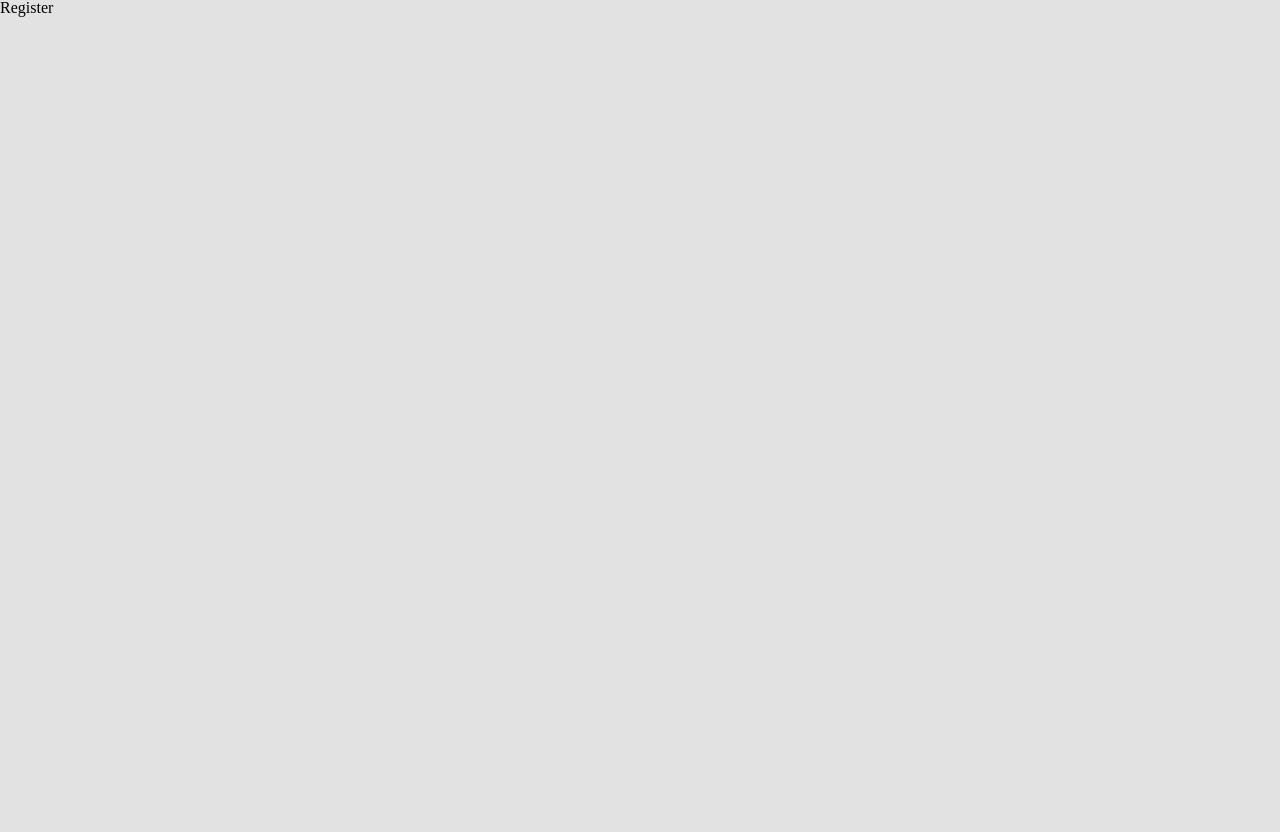
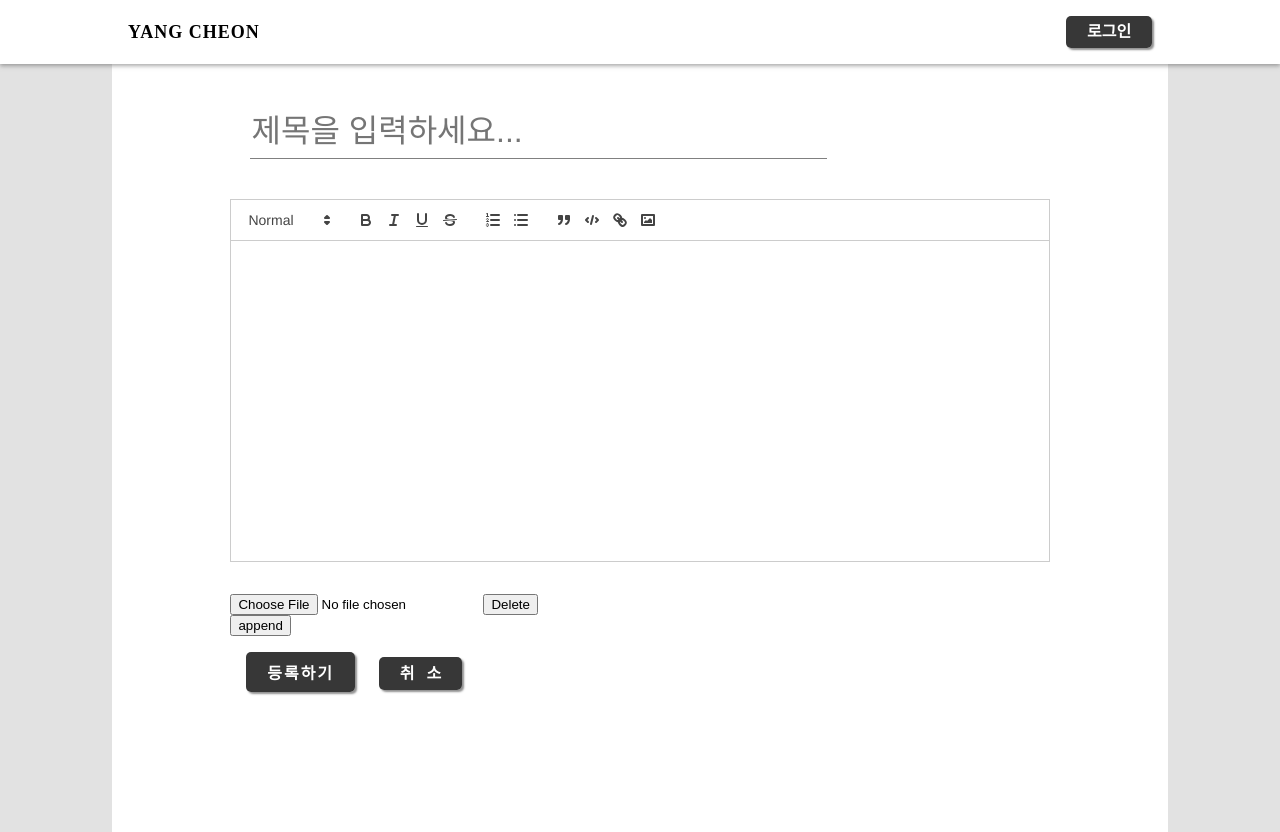
Before and after one commit to yang-chun-web/yangCheonFront, a React (Create React App) app: page /boards/register in a window 1280 px wide. Before the commit the page ends 800 px from the top, so only its background shows below. Built offline with nearby package versions, Linux system fonts and the light colour scheme.

Commit message:
Update Board UI

```diff
--- /dev/null
+++ b/src/Routes/boards/FileInput.js
@@ -0,0 +1,109 @@
+import { useState } from "react";
+import { useForm, useFieldArray } from "react-hook-form";
+import { Link, useNavigate } from "react-router-dom";
+import { btnStyle } from "../../styles/common";
+import styled from "styled-components";
+
+const Button = styled.button`
+  ${btnStyle}
+  margin-left:1rem;
+  letter-spacing: 2px;
+`;
+
+const CancelButton = styled(Link)`
+  ${btnStyle}
+  margin-left:1.5rem;
+  &:hover {
+    color: #cb0000;
+  }
+`;
+
+const FileInput = ({ text }) => {
+  const navigate = useNavigate();
+  const { register, handleSubmit, control, reset, watch } = useForm({
+    defaultValues: {
+      file: [{}],
+    },
+  });
+  const { fields, append, remove } = useFieldArray({ control, name: "file" });
+  const watchResult = watch("file");
+  const [count, setCount] = useState(watchResult.length);
+
+  const onSubmit = async (e) => {
+    if (text.title !== "") {
+      const formData = new FormData();
+      const imageList = e.file;
+      formData.append("title", text.title);
+      formData.append("contents", text.contents);
+      imageList.forEach((item, index, array) => {
+        formData.append("file", item.name[0]);
+      });
+      test(formData, text.token)
+        .then(() => navigate("/"))
+        .catch((error) => console.log(error));
+    } else {
+      alert("제목을 입력하세요");
+    }
+  };
+
+  const onAppendClick = () => {
+    if (watchResult.length < 5) {
+      append();
+      setCount((count) => count + 1);
+    }
+  };
+
+  const onChange = (event) => {
+    const { size } = event.target.files[0];
+    const file = event.target.files[0];
+    console.log(URL.createObjectURL(file));
+    if (size > 3 * 1024 * 1024) {
+      alert("3MB 넘는 파일은 업로드할 수 없습니다.");
+      reset();
+    }
+  };
+
+  return (
+    <form onSubmit={handleSubmit(onSubmit)} encType="multipart/form-data">
+      <div>
+        {fields.map((item, index) => {
+          return (
+            <div key={item.id}>
+              <input
+                {...register(`file.${index}.name`, {
+                  onChange: onChange,
+                })}
+                type="file"
+              />
+              <button
+                type="button"
+                onClick={() => {
+                  const watchResult = watch("file");
+                  if (watchResult.length > 1) {
+                    remove(index);
+                    setCount((count) => count - 1);
+                  }
+                }}
+              >
+                Delete
+              </button>
+            </div>
+          );
+        })}
+      </div>
+      {count < 5 ? (
+        <button type="button" onClick={onAppendClick}>
+          append
+        </button>
+      ) : (
+        ""
+      )}
+      <div style={{ marginTop: "1rem" }}>
+        <Button>등록하기</Button>
+        <CancelButton to={"/"}>취 &nbsp; 소</CancelButton>
+      </div>
+    </form>
+  );
+};
+
+export default FileInput;
--- a/src/Routes/boards/Register.js
+++ b/src/Routes/boards/Register.js
@@ -1,8 +1,103 @@
+import React from "react";
+import ReactQuill from "react-quill";
+import "react-quill/dist/quill.snow.css";
+import styled from "styled-components";
+import { useState } from "react";
+import { mediaStyle } from "../../styles/common";
+import Header from "../../components/Header";
+import FileInput from "./FileInput";
+
+const EditorBlock = styled.div`
+  ${mediaStyle}
+  display:flex;
+  justify-content: center;
+  background-color: white;
+  padding-top: 3rem;
+  padding-bottom: 5rem;
+  height: 80vh;
+  min-height: 500px;
+`;
+
+const TitleInput = styled.input`
+  font-size: 2rem;
+  outline: none;
+  border: none;
+  border-bottom: 1px solid gray;
+  padding-bottom: 0.5rem;
+  margin-bottom: 2.5rem;
+  background-color: inherit;
+  margin-left: 1.2rem;
+  width: 70%;
+  @media (max-width: 600px) {
+    font-size: 1rem;
+  }
+`;
+
+const Wrapper = styled.div`
+  width: 80%;
+`;
+
+const QuillWrapper = styled.div`
+  .ql-editor {
+    padding: 5px;
+    padding-top: 10px;
+    min-height: 320px;
+    font-size: 1.125rem;
+    line-height: 1.2;
+    @media (max-width: 600px) {
+      font-size: 0.8rem;
+    }
+  }
+  .ql-editor.ql-blank::before {
+    left: 0px;
+  }
+  margin-bottom: 2rem;
+`;
+
 const Register = () => {
+  const [contents, setContents] = useState("");
+  const [title, setTitle] = useState("");
+  const body = {
+    title,
+    contents,
+    token: localStorage.getItem("Access"),
+  };
+  const toolbar = {
+    toolbar: [
+      [{ header: [1, 2, 3, false] }],
+      ["bold", "italic", "underline", "strike"],
+      [{ list: "ordered" }, { list: "bullet" }],
+      ["blockquote", "code-block", "link", "image"],
+    ],
+  };
+  const onTitleChange = (event) => {
+    const { value } = event.target;
+    setTitle(value);
+  };
+
   return (
-    <div>
-      <h1>Register</h1>
-    </div>
+    <>
+      <Header />
+      <EditorBlock>
+        <Wrapper>
+          <TitleInput
+            type="text"
+            placeholder="제목을 입력하세요..."
+            onChange={onTitleChange}
+            required={true}
+          />
+          <QuillWrapper>
+            <ReactQuill
+              theme="snow"
+              modules={toolbar}
+              value={contents}
+              onChange={setContents}
+            />
+          </QuillWrapper>
+          <FileInput text={body} />
+        </Wrapper>
+      </EditorBlock>
+    </>
   );
 };
 
```
